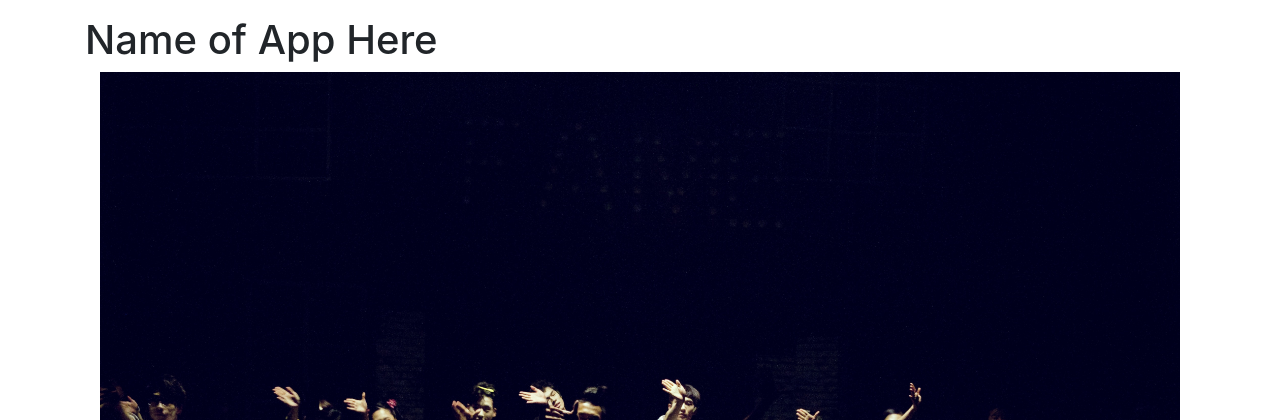
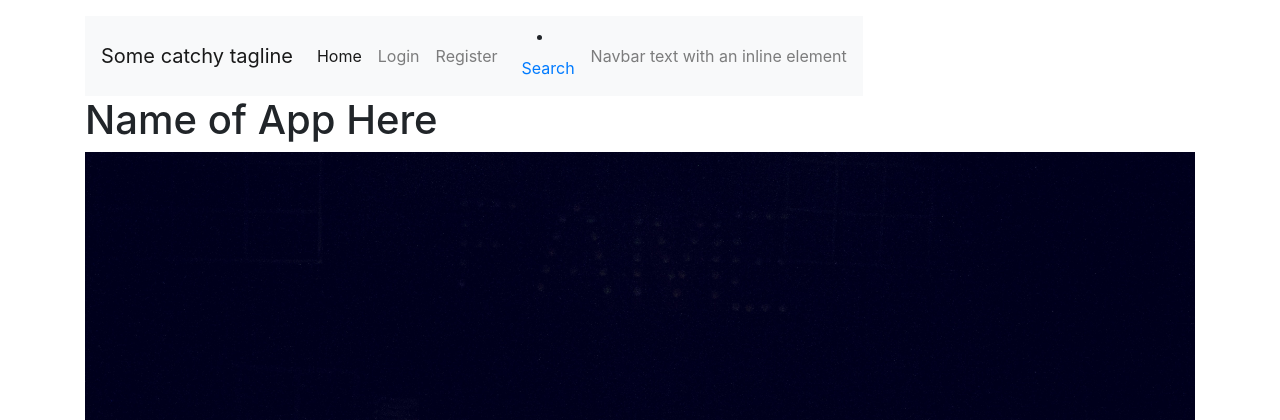
Before and after one commit to coll510/HB-Web-App-Project, a Flask app: page / in a window 1280 px wide. Shown: the top 420 px of the page. Run offline with Flask 2, Linux system fonts and the light colour scheme; some libraries are stand-ins or nearby versions.

Commit message:
added navbar to homepage

```diff
--- a/templates/homepage.html
+++ b/templates/homepage.html
@@ -8,6 +8,33 @@
     <div class="container-fluid">
         <div class = "row">
 
+    <nav class="navbar navbar-expand-lg navbar-light bg-light">
+  <a class="navbar-brand" href="#">Some catchy tagline</a>
+  <button class="navbar-toggler" type="button" data-toggle="collapse" data-target="#navbarText" aria-controls="navbarText" aria-expanded="false" aria-label="Toggle navigation">
+    <span class="navbar-toggler-icon"></span>
+  </button>
+  <div class="collapse navbar-collapse" id="navbarText">
+    <ul class="navbar-nav mr-auto">
+      <li class="nav-item active">
+        <a class="nav-link" href="/">Home <span class="sr-only">(current)</span></a>
+      </li>
+      <li class="nav-item">
+        <a class="nav-link" href="/login">Login</a>
+      </li>
+      <li class="nav-item">
+        <a class="nav-link" href="/register">Register</a>
+      </li>
+    </ul>
+    <li class="nav-item">
+        <a class="nav-link" href="/danceclass-search">Search</a>
+      </li>
+    <span class="navbar-text">
+      Navbar text with an inline element
+    </span>
+  </div>
+</nav>
+
+        <div class="row container text-center">
     <h1>Name of App Here</h1>
         </div>
 
```
